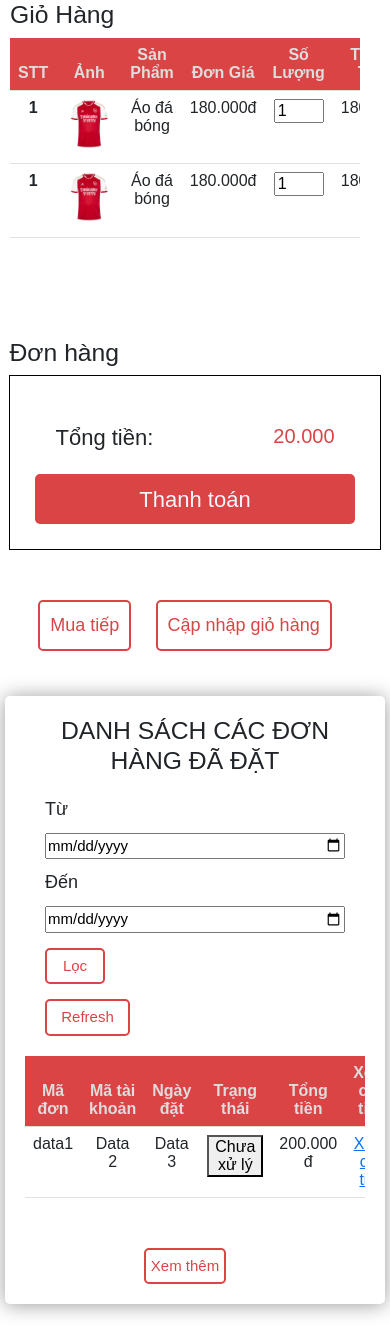
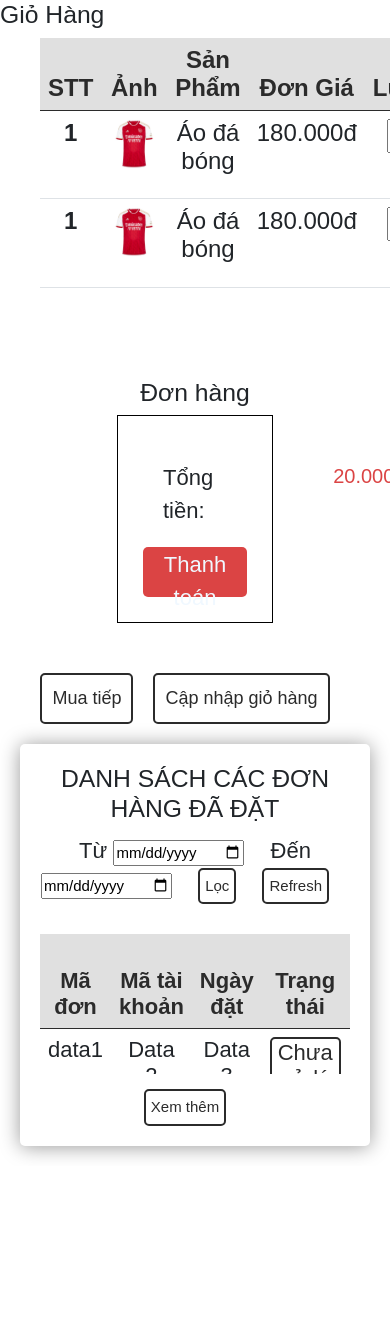
Before and after one commit to Duongnl/Web2, a PHP site: page /cart.php in a window 390 px wide. After the commit the page ends 1158 px from the top, so only its background shows below. Run offline with PHP 8.4, Linux system fonts and the light colour scheme.

Commit message:
update responsive

```diff
--- a/cart.css
+++ b/cart.css
@@ -10,15 +10,13 @@ table {
     width: 100%;
 
 }
-
 .table_product thead th {
     position: sticky;
     top: 0;
     z-index: 2;
-    background-color: #DB4444;
-    color: #dddddd;
+    background-color: #e0e0e0;
+    color: #2b2b2b;
 }
-
 tr {
     text-align: center;
     width: 80px;
@@ -87,18 +85,19 @@ h2 {
     margin-right: 20px;
     font-family: Arial, Helvetica, sans-serif;
     font-size: 18px;
-    color: #DB4444;
-    background-color: rgb(255, 255, 255);
+    color: #2b2b2b;
+    background-color: #ffffff;
     border-radius: 5px;
-    border: 2px solid #DB4444 ;
+    border: 2px solid #2b2b2b ;
 }
 .group_btn-item:hover{
     background-color: #DB4444;
     color: rgb(255, 255, 255);
+    border: 2px solid #DB4444 ;
 }
 .cart_list-item{
     height: 140px;
-    width: 1280px;
+    width: 100%;
     overflow-y: auto;
 }
 .cart_list {
@@ -113,8 +112,8 @@ h2 {
     width: 1280px;
 }
 .table_2 thead th {
-    background-color: #DB4444;
-    color: #dddddd;
+    background-color: #e0e0e0;
+    color: #2b2b2b;
 }
 .table_2 tbody td {
     height: 40px;
@@ -139,14 +138,15 @@ h2 {
     font-size: 15px;
     padding: 5px;
     margin-right: 20px;
+    color: #2b2b2b;
     background-color: #ffffff;
-    color: #DB4444;
     border-radius: 5px;
-    border: 2px solid #DB4444 ;
+    border: 2px solid #2b2b2b ;
 }
 .cart_list-filler button:hover{
     background-color: #DB4444;
     color: #ffffff;
+    border: 2px solid #DB4444 ;
 }
 .btn_see-more {
     margin-top: 15px;
@@ -154,26 +154,37 @@ h2 {
     font-size: 15px;
     padding: 5px;
     margin-right: 20px;
+    color: #2b2b2b;
     background-color: #ffffff;
-    color: #DB4444;
     border-radius: 5px;
-    border: 2px solid #DB4444 ;
+    border: 2px solid #2b2b2b ;
 }
 .btn_see-more:hover{
     background-color: #DB4444;
     color: #ffffff;
+    border: 2px solid #DB4444 ;
 }
 a {
     color: #DB4444;
 }
-
+.btn_status{
+    color: #2b2b2b;
+    background-color: #ffffff;
+    border-radius: 5px;
+    border: 2px solid #2b2b2b ;
+}
+.btn_status:hover{
+    background-color: #DB4444;
+    color: #ffffff;
+    border: 2px solid #DB4444 ;
+}
 /* bfvjbjhvdbvjdbfvhjdbfbvbdjdfh */
 .table_product {
     width: 100%;
     height: 200px;
 }
 
-@media only screen and (min-width: 200px) and (max-width: 500px) {
+/* @media only screen and (min-width: 200px) and (max-width: 500px) {
     .cart_form {
         display: flex;
         flex-direction: column;
@@ -222,57 +233,46 @@ a {
         height: 120px;
         width: 700px;
     }
-}
-@media only screen and (min-width: 800px) and (max-width: 1023px){
-    .cart_form {
+} */
+@media (max-width: 991px){
+    .cart_form-product{
         display: flex;
+        justify-content: center;
         flex-direction: column;
+    }
+    .product_item-content{
+        margin: 0 40px 0 40px;
+        width: 90%;
+    }
+    .table_product{
+        height: 250px;
+        font-size: 24px;
+    }
+    .group_btn{
+        width: 80%;
+        display: flex;
+        justify-content: center;
+        margin: 0 auto;
+    }
+    .cart_form-product-2{
+        display: flex;
         justify-content: center;
         align-items: center;
-        margin: 0;
+        flex-direction: column;
     }
-
-    .cart_form-product {
-        display: flex;
-        flex-direction: column;
-        align-items: center;
+    .cart_list{
+        margin: 20px;
     }
-    .group_btn {
-        align-items: center;
-        margin: 0 auto;
-        margin-bottom: 30px;
+    .cart_list-item{
+        width: 100%;
     }
-    .product_item-content {
-        height: 300px;
-        width: 600px;
-        overflow-y: auto;
+    .cart_form-product-order{
+        width: 40%;
     }
     .cart_list-filler{
-        display: flex;
-        justify-content: center;
-        text-align: center;
-        align-items: center;
-        flex-direction: column;
-        text-align: left;
-    }
-    .input_date{
-        width: 200px;
-        margin: 10px 0 10px 0;
-    }
-    .filler{
-        width: 60px;
-        margin: 5px 0 15px 0;
-    }
-    .refresh{
-        width: 85px;
-    }
-    .cart_list-item{
-        height: 177px;
-        width: 600px;
-        overflow-y: scroll;
+        font-size: 22px;
     }
     .table_2{
-        height: 120px;
-        width: 700px;
+        font-size: 22px;
     }
 }
```
Also changed, not shown: cart_detail.css (+4 -4 lines).
